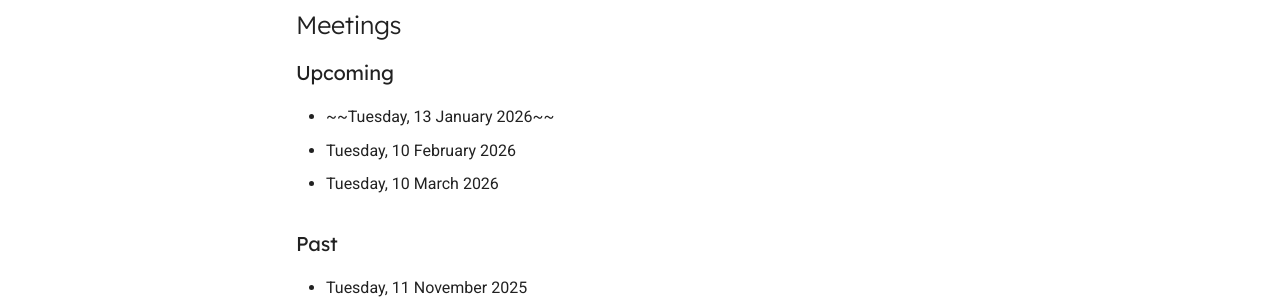
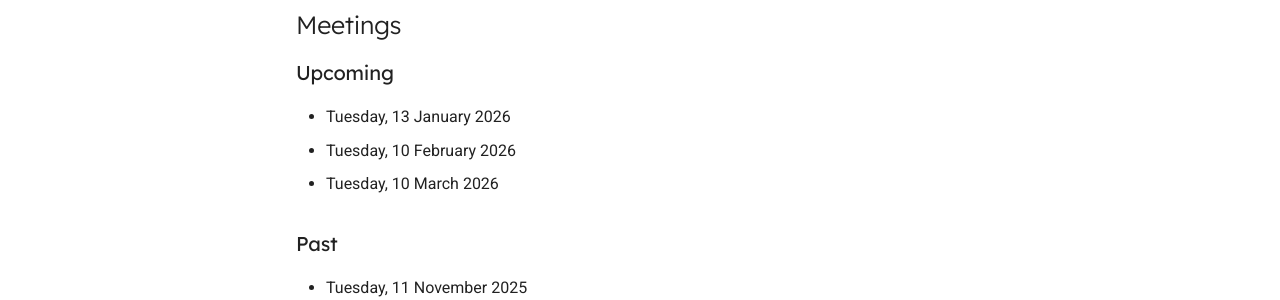
Before and after one commit to ccpahc/ccpahc.github.io, an MkDocs documentation site: the page built from docs/activities/community-forum.md, in a window 1280 px wide and 1073 px high. Shown: the part 451-751 px from the top of the window. Built offline with MkDocs 1.6.1 and Material for MkDocs 9.7.7, drawn with Linux system fonts in a browser that asks for light colours; comment, search, counter and statistics services are not loaded.

```diff
--- a/docs/activities/community-forum.md
+++ b/docs/activities/community-forum.md
@@ -6,7 +6,7 @@ These are informal, drop-in sessions open to all. Join these meetings to learn m
 
 ### Upcoming
 
-- ~~Tuesday, 13 January 2026~~
+- Tuesday, 13 January 2026
 - Tuesday, 10 February 2026
 - Tuesday, 10 March 2026
 
```
